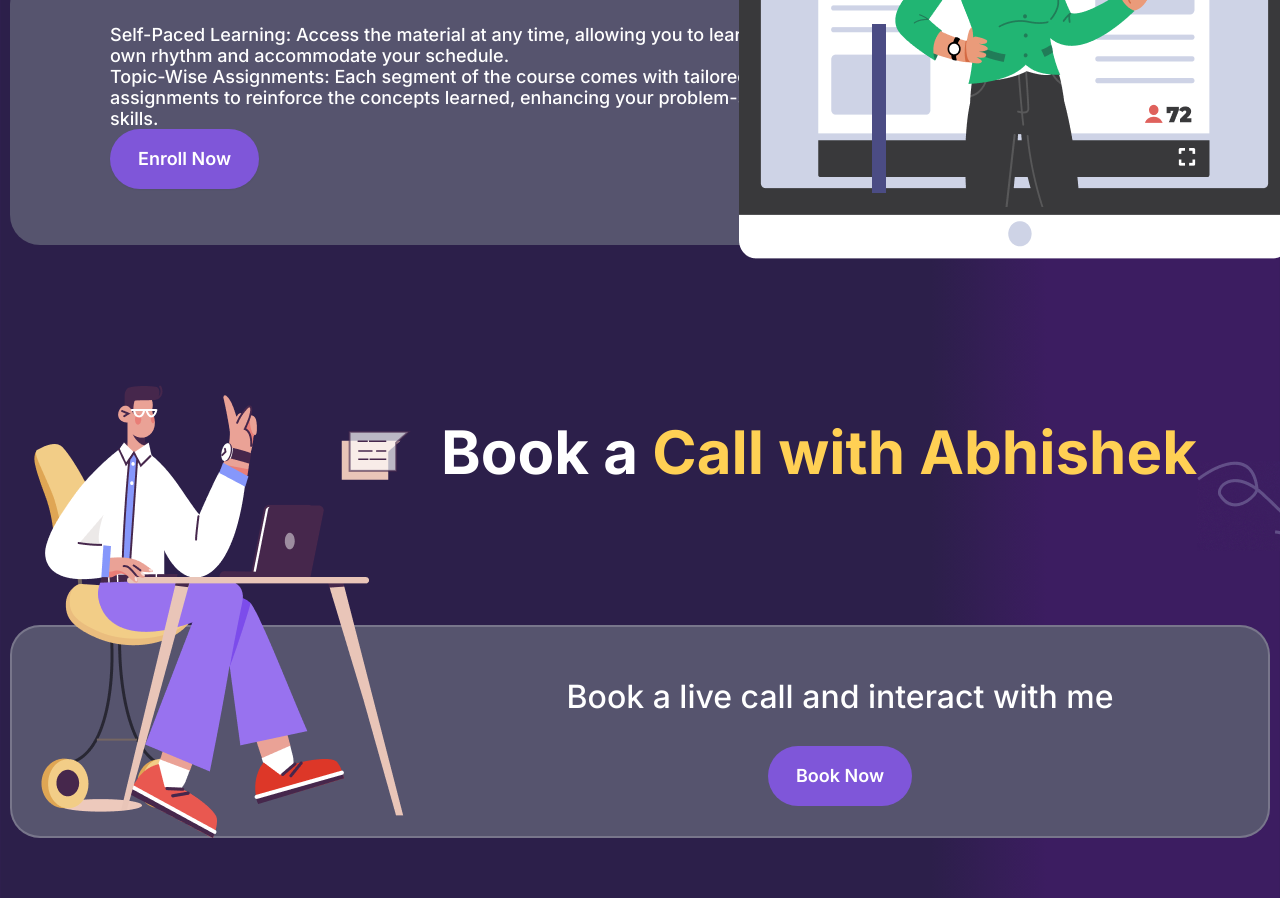
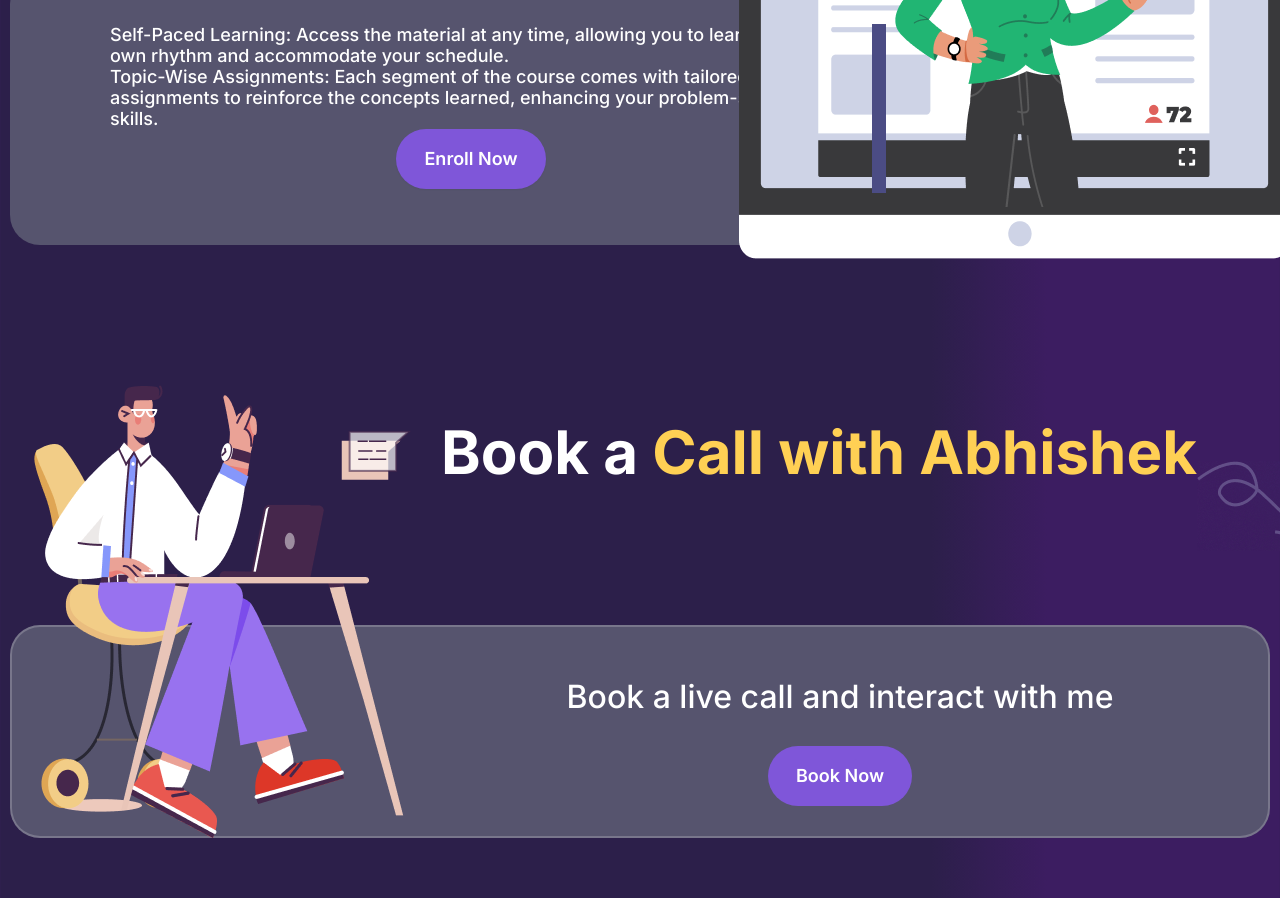
Before and after one commit to poojam4922/abhi-guru, a plain HTML site: page index.html in a window 1280 px wide. Shown: the part 4760-5658 px from the top of the page. Drawn offline with nearby package versions, Linux system fonts and the light colour scheme; a web font is replaced by a local one.

Commit message:
enroll btn centered

```diff
--- a/css/style.css
+++ b/css/style.css
@@ -817,6 +817,11 @@ body {
   gap: 60px;
   border-radius: 30px 0 0px 30px;
 }
+.interpreparation-wrapper .interviewpreparation-enroll  .btn-wrapper{
+  display: flex;
+  justify-content: center;
+  align-items: center;
+}
 
 .interpreparation-wrapper .interviewpreparation-enroll .interviewBtn {
   color: var(--white-text-color);
--- a/index.html
+++ b/index.html
@@ -668,7 +668,7 @@
               accommodate your schedule.</p>
             <p>Topic-Wise Assignments: Each segment of the course comes with tailored assignments to reinforce the
               concepts learned, enhancing your problem-solving skills.</p>
-            <span><button class="interviewBtn">Enroll Now</button></span>
+            <span class="btn-wrapper"><button class="interviewBtn">Enroll Now</button></span>
           </span>
           <span class="interview-rectangle">
             <img src="assets/Rectangle.png" alt="rect" />
```
